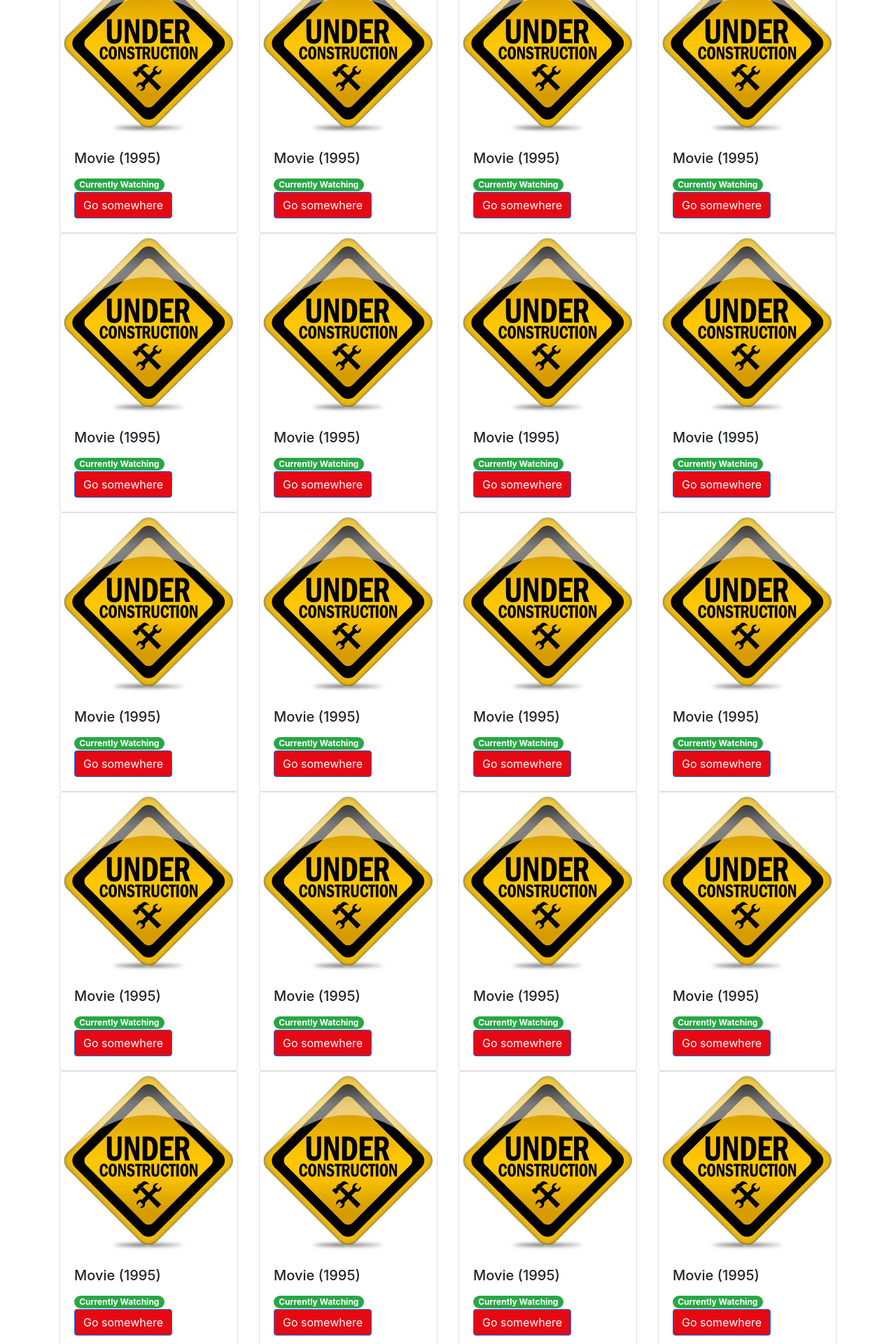
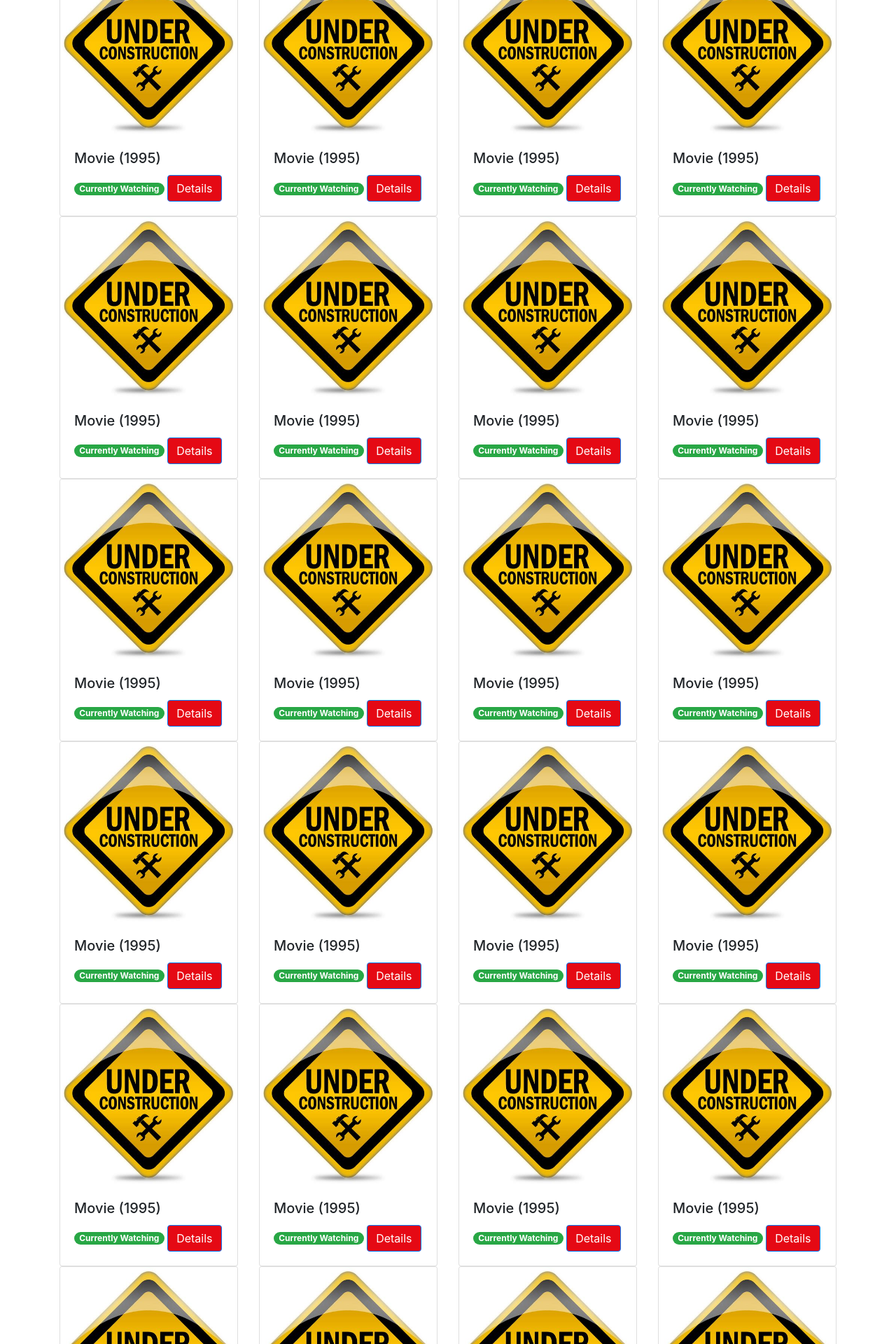
Before and after one commit to truongnguyenlinh/flixlist, a Flask app: page /flixlist/1 in a window 1280 px wide. Shown: the part 480-2400 px from the top of the page at 70% size. Run offline with Flask 2, Linux system fonts and the light colour scheme; some libraries are stand-ins or nearby versions.

Commit message:
Change cards button

```diff
--- a/app/templates/flixlist.html
+++ b/app/templates/flixlist.html
@@ -94,7 +94,7 @@
           <h5 class="card-title">Movie (1995)</h5>
           <span class="badge badge-pill badge-success">Currently Watching</span>
           <a href="#" class="btn btn-primary" style="background-color: #e50914"
-            >Go somewhere</a
+            >Details</a
           >
         </div>
       </div>
```
